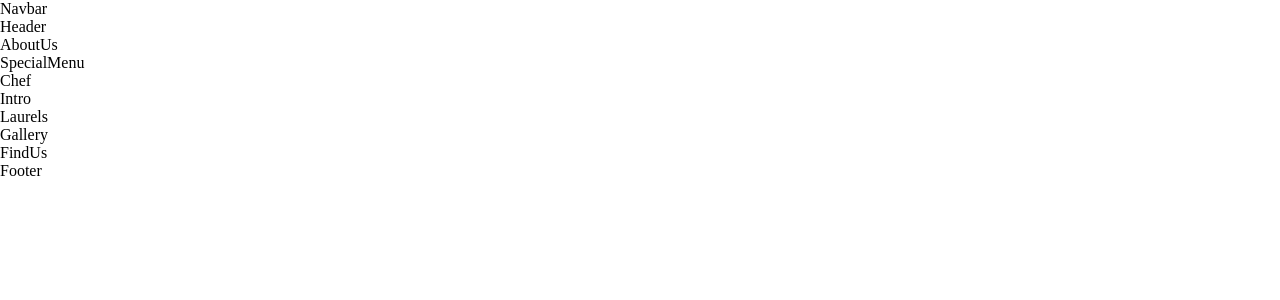
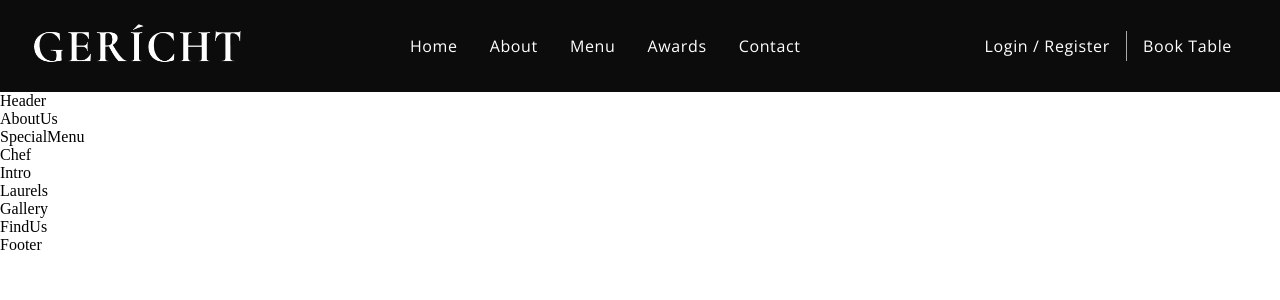
Before and after one commit to HuniaNad/restaurant-frontend-ui, a React (Create React App) app: page / in a window 1280 px wide. Shown: the top 300 px of the page. Built offline with nearby package versions, Linux system fonts and the light colour scheme; a web font is replaced by a local one.

Commit message:
added feats:
* navbar html

* navbar css

```diff
--- a/src/components/Navbar/Navbar.css
+++ b/src/components/Navbar/Navbar.css
@@ -0,0 +1,132 @@
+.app__navbar {
+    width: 100%;
+    display: flex;
+    justify-content: space-between;
+    align-items: center;
+    background-color: var(--color-black);
+    padding: 1rem 2rem;
+}
+
+.app__navbar-logo {
+    display: flex;
+    justify-content: flex-start;
+    align-items: center;
+}
+
+.app__navbar-logo img {
+    width: 150px;
+}
+
+.app__navbar-links {
+    flex: 1;
+    display: flex;
+    justify-content: center;
+    align-items: center;
+    list-style: none;
+}
+
+.app__navbar-links li {
+    margin: 0 1rem;
+    cursor: pointer;
+}
+
+.app__navbar-links li:hover {
+    color: var(--color-grey);
+}
+
+.app__navbar-login {
+    display: flex;
+    justify-content: flex-end;
+    align-items: center;
+}
+
+.app__navbar-login a {
+    margin: 0 1rem;
+    text-decoration: none;
+    transition: 0.5s ease;
+}
+
+.app__navbar-login a:hover {
+    border-bottom: 1px solid var(--color-golden);
+}
+
+.app__navbar-login div {
+    width: 1px;
+    height: 30px;
+    background-color: var(--color-grey);
+}
+
+.app__navbar-smallscreen {
+    display: none;
+}
+
+.app__navbar-smallscreen_overlay {
+    position: fixed;
+    top: 0;
+    left: 0;
+    width: 100%;
+    height: 100vh;
+    background-color: var(--color-black);
+    transition: 0.5s ease;
+
+    flex-direction: column;
+    z-index: 5;
+}
+
+.app__navbar-smallscreen_overlay .overlay__close {
+    font-size: 27px;
+    color: var(--color-golden);
+    cursor: pointer;
+
+    position: absolute;
+    top: 20px;
+    right: 20px;
+}
+
+.app__navbar-smallscreen_links {
+    list-style: none;
+}
+
+.app__navbar-smallscreen_links li {
+    margin: 2rem;
+    cursor: pointer;
+    color: var(--color-golden);
+    font-size: 2rem;
+    text-align: center;
+    font-family: var(--font-base);
+}
+
+.app__navbar-smallscreen_links li:hover {
+    color: var(--color-white);
+}
+
+@media screen  and (max-width: 2000px) {
+    .app__navbar-logo img {
+        width: 210px;
+    }
+}
+
+@media screen  and (max-width: 1150px) {
+    .app__navbar-links {
+        display: none;
+    }
+
+    .app__navbar-smallscreen {
+        display: flex;
+        cursor: pointer;
+    }
+}
+
+@media screen  and (max-width: 650px) {
+    .app__navbar {
+        padding: 1rem;
+    }
+
+    .app__navbar-login {
+        display: none;
+    }
+
+    .app__navbar-logo img {
+        width: 110px;
+    }
+}
--- a/src/components/Navbar/Navbar.jsx
+++ b/src/components/Navbar/Navbar.jsx
@@ -1,11 +1,49 @@
 import React from 'react';
+import { GiHamburgerMenu } from 'react-icons/gi';
+import { MdOutlineRestaurantMenu } from 'react-icons/md';
 
+import images from '../../constants/images';
 import './Navbar.css';
 
-const Navbar = () => (
-  <div>
-    Navbar
-  </div>
-);
+const Navbar = () => {
+  const [toggleMenu, setToggleMenu] = React.useState(false);
+
+  return (
+    <nav className='app__navbar'>
+      <div className='app__navbar-logo'>
+        <img src={images.gericht} alt="app logo" />
+      </div>
+      <ul className='app__navbar-links'>
+        <li className='p__opensans'><a href='#home'>Home</a></li>
+        <li className='p__opensans'><a href='#about'>About</a></li>
+        <li className='p__opensans'><a href='#menu'>Menu</a></li>
+        <li className='p__opensans'><a href='#awards'>Awards</a></li>
+        <li className='p__opensans'><a href='#contact'>Contact</a></li>
+      </ul>
+
+      <div className='app__navbar-login'>
+        <a href="#login" className='p__opensans'>Login / Register</a>
+        <div />
+        <a href="/" className='p__opensans'>Book Table</a>
+      </div>
+
+      <div className="app__navbar-smallscreen">
+        <GiHamburgerMenu color="#fff" fontSize={27} onClick={() => setToggleMenu(true)} />
+
+        { toggleMenu && (<div className="app__navbar-smallscreen_overlay flex__center slide-bottom">
+          <MdOutlineRestaurantMenu fontSize={27} className='overlay__close' onClick={() => setToggleMenu(false)} />
+          <ul className='app__navbar-smallscreen_links'>
+            <li className='p__opensans'><a href='#home'>Home</a></li>
+            <li className='p__opensans'><a href='#about'>About</a></li>
+            <li className='p__opensans'><a href='#menu'>Menu</a></li>
+            <li className='p__opensans'><a href='#awards'>Awards</a></li>
+            <li className='p__opensans'><a href='#contact'>Contact</a></li>
+          </ul>
+        </div>)}
+
+      </div>
+    </nav>
+  )
+};
 
 export default Navbar;
```
